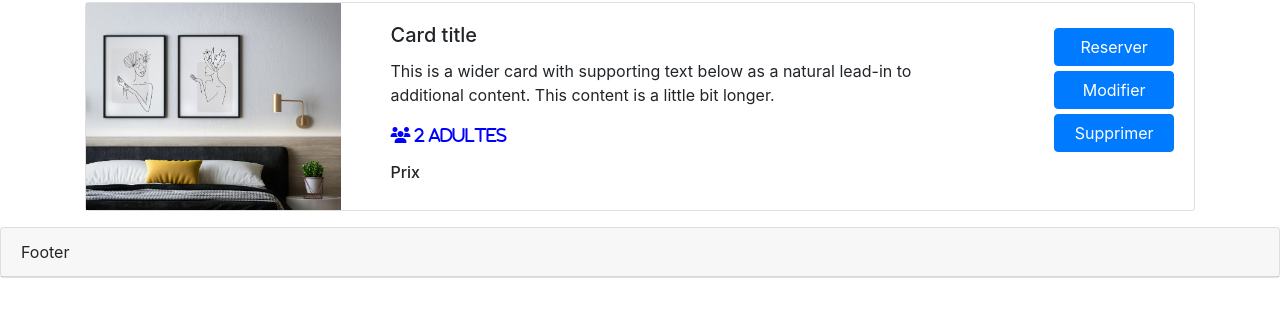
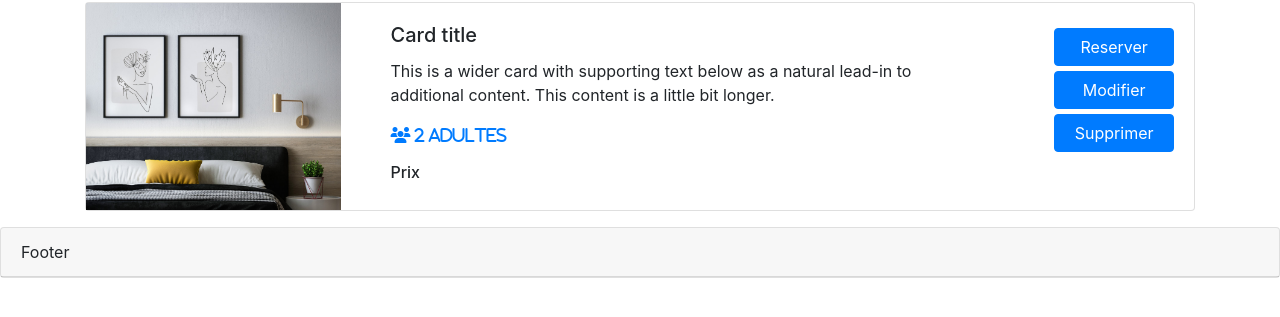
Before and after one commit to ABDELKADER-JCMAIROT-PROJET-GITE/GITE, a PHP site: page /index_admin.php in a window 1280 px wide. Shown: the part 286-603 px from the top of the page. Run offline with PHP 8.4, Linux system fonts and the light colour scheme; some libraries are stand-ins or nearby versions.

Commit message:
etiquette gite admin

```diff
--- a/asset/css/gite_etiquette.css
+++ b/asset/css/gite_etiquette.css
@@ -5,7 +5,7 @@
   width: 100%;
 }
 .sleep p i {
-  color: blue;
+  color: var(--primary);
 }
 .etiquette {
   margin-top: 2rem;
```
